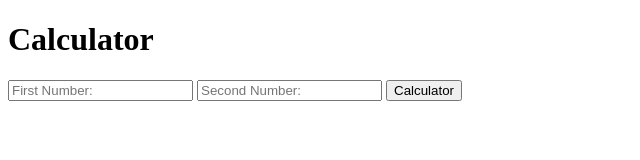
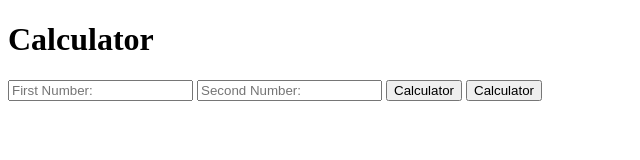
Before and after one commit to eason-chen705/gitDemo, a website: page index.html in a window 1280 px wide. Shown: the whole page, without its empty margins (0-640 px from the left). Drawn offline with Linux system fonts and the light colour scheme.

Commit message:
this is commit from Calculator

```diff
--- a/index.html
+++ b/index.html
@@ -10,6 +10,7 @@
       <input type="text" name="num1" placeholder="First Number:">
       <input type="text" name="num2" placeholder="Second Number:">
       <button type="submit" name="submit">Calculator</button>
+	   <button type="submit1" name="submit1">Calculator</button>
     </form>
   </body>
 </html>
```
